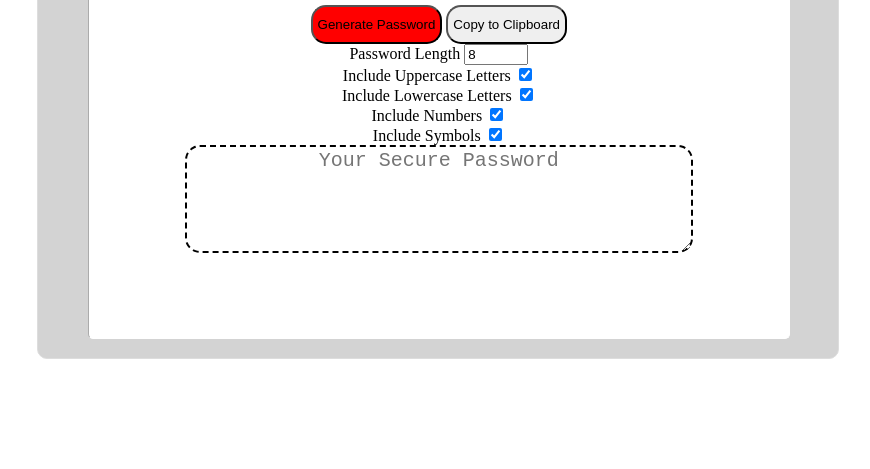
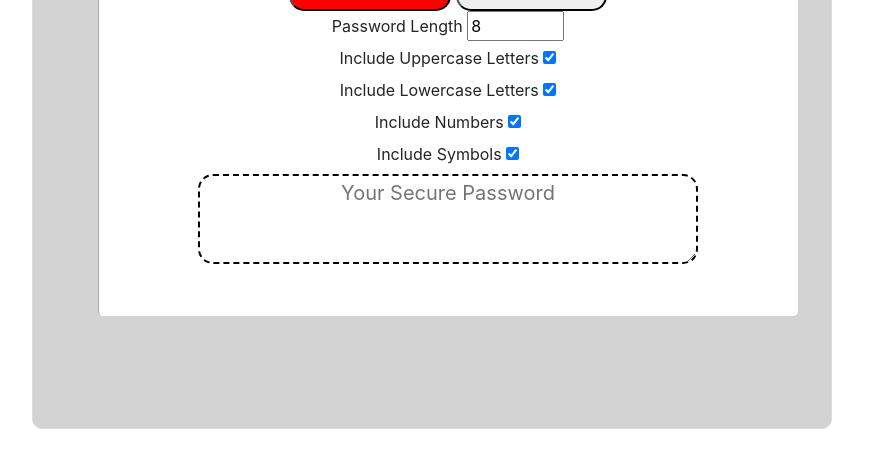
Before and after one commit to ppaytonjr/passwordGenerator, a plain HTML site: page index.html in a window 1280 px wide. Shown: the part 463-932 px from the top of the page, without its empty margins (224-1094 px from the left). Before the commit the page ends 862 px from the top, so only its background shows below. Drawn offline with nearby package versions, Linux system fonts and the light colour scheme.

Commit message:
css work done

```diff
--- a/index.html
+++ b/index.html
@@ -1,10 +1,11 @@
 <!DOCTYPE html>
 <html lang="en">
   <head>
-    <meta charset="UTF-8" />
-    <meta name="viewport" content="width=device-width, initial-scale=1.0" />
-    <meta http-equiv="X-UA-Compatible" content="ie=edge" />
-    <link rel="stylesheet" type="text/css" href="style.css">
+    <meta charset="utf-8">
+    <meta name="viewport" content="width=device-width, initial-scale=1, shrink-to-fit=no">
+
+    <!-- Bootstrap CSS -->
+    <link rel="stylesheet" href="https://stackpath.bootstrapcdn.com/bootstrap/4.4.1/css/bootstrap.min.css" integrity="sha384-Vkoo8x4CGsO3+Hhxv8T/Q5PaXtkKtu6ug5TOeNV6gBiFeWPGFN9MuhOf23Q9Ifjh" crossorigin="anonymous">    <link rel="stylesheet" type="text/css" href="style.css">
     <title>Password Generator</title>
   </head>
   <body>
--- a/style.css
+++ b/style.css
@@ -3,7 +3,7 @@
     align-self:center;
     text-align:center;
     width: 800px;
-    height:500px;
+    height:700px;
     margin: 0 auto;
     margin: 0 0 40px;
     background:lightgrey;
@@ -46,7 +46,7 @@ margin-bottom:100px;
 
 }
 textarea{
-    height:100px;
+    height:90px;
     width:500px;
     border-radius:15px;
     border:2px dashed black;
@@ -70,5 +70,9 @@ textarea{
     body {
       background-color: #333;
       position:fixed;
-      .wrapper {
+    }
+      #wrapper {
         width: 700px;
+      }
+
+}
```
